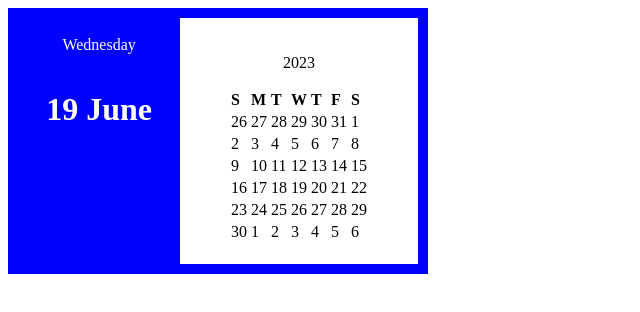
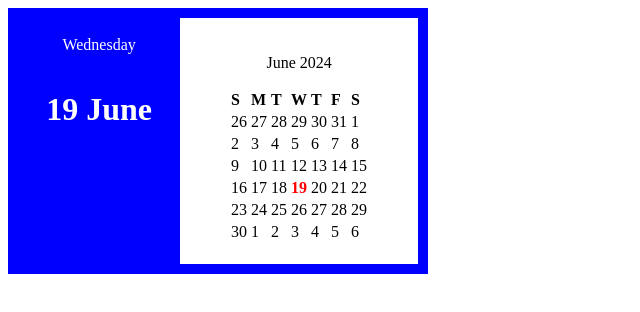
Before and after one commit to VitaliyKhrol/fd-react-welcome-2024, a React (Create React App) app: page /todo in a window 1280 px wide. Shown: the top 312 px of the page, without its empty margins (0-640 px from the left). Built offline with nearby package versions, Linux system fonts and the light colour scheme.

Commit message:
Календарь изименения

```diff
--- a/src/components/Calendar/CalendarBody/Day/index.js
+++ b/src/components/Calendar/CalendarBody/Day/index.js
@@ -6,6 +6,15 @@ const Day = (props) => {
     return (
         <DaysContext.Consumer>
             {([currentDay, handleDayClick]) => {
+                if (format (props.day,'PPP')===format (currentDay,'PPP' )){
+                    return (
+                        <td onClick={() => handleDayClick(props.day)} style={{fontWeight:'bold',color:'red'}}>
+                            {format(props.day, 'd')}
+                        </td>
+                    );
+
+                }
+
 
                 return (
                     <td onClick={() => handleDayClick(props.day)}>
--- a/src/components/Calendar/CalendarBody/index.js
+++ b/src/components/Calendar/CalendarBody/index.js
@@ -1,15 +1,19 @@
 import React from 'react';
 import Mount from './Mouth';
+import { format } from 'date-fns/format';
 
 
 const CalendarBody = (props) => {
 
 
     const weekDays = ['S', 'M', 'T', 'W', 'T', 'F', 'S'];
+
+    const {day} = props;
+
     return (
 
         <div style={{display:'flex',width:'100%',margin:'20px', flexDirection:'column' ,alignItems:'center'}}>
-            <p>2023</p>
+            <p>{format(day,'MMMM')} {format (day,'yyy')}</p>
             <table>
                 <thead>
                     <tr style={{ fontWeight: 'bold' }}>
--- a/src/components/Calendar/index.js
+++ b/src/components/Calendar/index.js
@@ -25,7 +25,7 @@ class Calendar extends Component {
             <DaysContext.Provider value={[this.state.currentDay, this.handleDayClick ]} >
                 <div className={styles.container}>
                     <CurrentDay day={currentDay} />
-                    <CalendarBody />
+                    <CalendarBody day={currentDay}/>
                 </div>
             </DaysContext.Provider>
 
```
